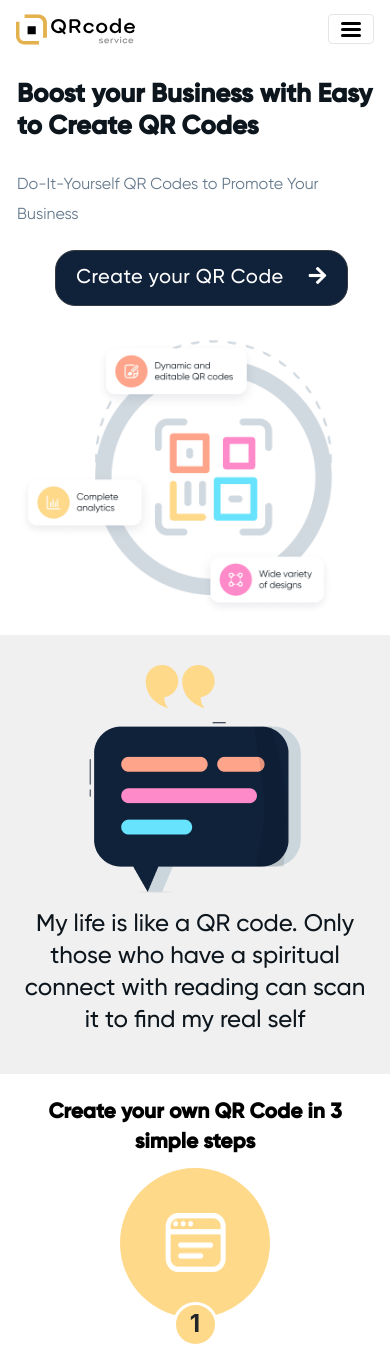
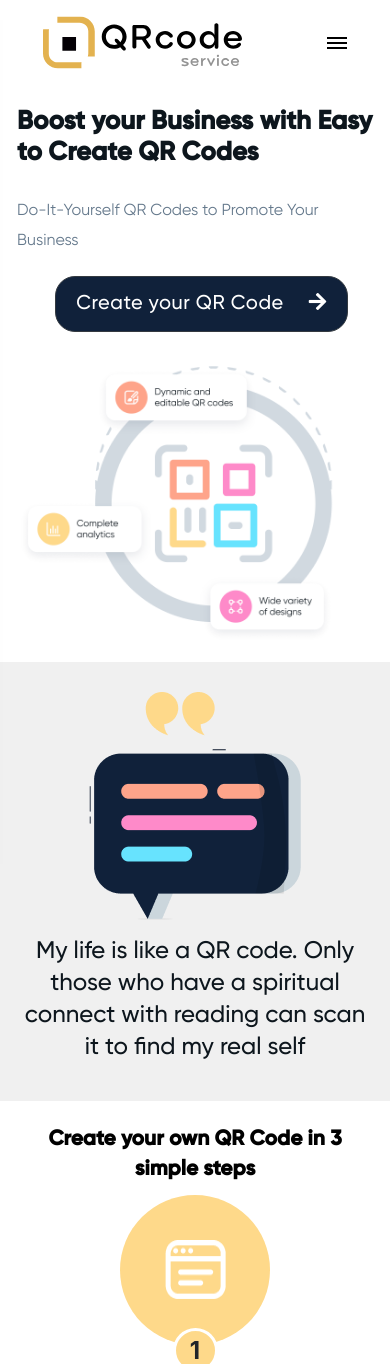
Before and after one commit to MianDawood/QrCodeProject, a PHP site: page / in a window 390 px wide. Shown: the top 1364 px of the page. Run offline with PHP 8.4, Linux system fonts and the light colour scheme; some libraries are stand-ins or nearby versions.

Commit message:
header-changes

```diff
--- a/index.html
+++ b/index.html
@@ -28,57 +28,71 @@
   <title>Create QR codes</title>
 </head>
 <script
-  type="text/javascript"> function toggleNav() { document.getElementById("main-nav").classList.toggle('show'); }</script>
+  type="text/javascript"> function toggleNav() { document.querySelector(".header-links").classList.toggle('show'); }</script>
 
 <body>
-  <nav class="navbar navbar-expand-lg navbar-light bg-light" id="main-nav">
-    <div class="container"> <a class="navbar-brand font-weight-bold" href="index.html"> <img src="images/main-logo.svg"
-          class="img-fluid" alt="logo"> </a> <button class="navbar-toggler" type="button" data-toggle="collapse"
-        data-target="#navbarSupportedContent" ria-controls="navbarSupportedContent" aria-expanded="false"
-        aria-label="Toggle navigation">
-        <div class="navbar--right">
-          <div class="hamburger" id="hamburger" onclick="toggleNav();">
-            <div class="icon1"></div>
-            <div class="icon2"></div>
-            <div class="icon3"></div>
-          </div>
-        </div>
-      </button>
-      <div class="collapse navbar-collapse" id="navbarSupportedContent">
-        <div class="show-sub-div d-flex align-items-center">
-          <div class="logo logo-toggle"> <a class="navbar-brand font-weight-bold" href="index.html"> <img
-                src="images/main-logo-white.svg" class="img-fluid" alt="logo"> </a> <button class="navbar-toggler"
-              type="button" data-toggle="collapse" data-target="#navbarSupportedContent"
-              ria-controls="navbarSupportedContent" aria-expanded="false" aria-label="Toggle navigation">
-              <div class="navbar--right">
-                <div class="hamburger" id="hamburger" onclick="toggleNav();">
-                  <div class="icon1 icon4"></div>
-                  <div class="icon3 icon5"></div>
-                </div>
-              </div>
-            </button> </div>
-          <ul class="navbar-nav ml-auto topbar-menu">
-            <!-- <li class="nav-item dropdown"> <a class="nav-link dropdown-toggle" href="#" id="navbarDropdown" role="button" data-toggle="dropdown" aria-haspopup="true" aria-expanded="false"> Language </a> <div class="dropdown-menu" aria-labelledby="navbarDropdown"> <a class="dropdown-item" href="#"></a> </div> </li> -->
-            <li class="nav-item"> <a class="nav-link active" href="qrgenrator.html">QR Code Generator</a> </li>
-            <li class="nav-item"> <a class="nav-link" href="price.html">Prices</a> </li>
-            <li class="nav-item"> <a class="nav-link" href="faq.html">FAQ</a> </li>
-            <li class="nav-item"> <a class="nav-link" href="contact.html">Contact us</a> </li>
-            <li class="nav-item"> <a class="nav-link login-top" data-toggle="modal" data-target="#exampleModal"
-                data-whatever="@mdo" href="#">Login</a> </li>
-            <li class="nav-item d-lg-none"> <a class="nav-link login-top" data-toggle="modal"
-                data-target="#creataccount" data-whatever="@mdo" href="#">Register</a> </li>
-          </ul> <button class="btn btn-dark Register_btn d-none d-lg-block" data-toggle="modal"
-            data-target="#creataccount" data-whatever="@mdo">Register</button>
-        </div> <button class="navbar-toggler show-sub-div-hidden d-lg-none" type="button" data-toggle="collapse"
-          data-target="#navbarSupportedContent" ria-controls="navbarSupportedContent" aria-expanded="false"
-          aria-label="Toggle navigation">
-          <div class="navbar--right">
-            <div class="hamburger" id="hamburger" onclick="toggleNav();"> </div>
-          </div>
+  <header>
+    <div class="logo-img">
+      <img
+        src="https://compassionate-swartz-b106f6.netlify.app/images/main-logo.svg"
+        alt=""
+      />
+      <div class="lines" onclick="toggleNav()">
+        <span></span>
+        <span></span>
+        <span></span>
+      </div>
+    </div>
+    <div class="header-links">
+      <div class="link-items">
+        <ul>
+          <!-- <li class="nav-item dropdown"> <a class="nav-link dropdown-toggle" href="#" id="navbarDropdown" role="button" data-toggle="dropdown" aria-haspopup="true" aria-expanded="false"> Language </a> <div class="dropdown-menu" aria-labelledby="navbarDropdown"> <a class="dropdown-item" href="#"></a> </div> </li> -->
+          <li>
+            <a href="qrgenrator.html">QR Code Generator</a>
+          </li>
+          <li>
+            <a href="price.html">Prices</a>
+          </li>
+          <li>
+            <a href="faq.html">FAQ</a>
+          </li>
+          <li>
+            <a href="contact.html">Contact us</a>
+          </li>
+          <li>
+            <a
+              class="nav-link login-top"
+              data-toggle="modal"
+              data-target="#exampleModal"
+              data-whatever="@mdo"
+              href="#"
+              >Login</a
+            >
+          </li>
+          <li class="nav-item d-lg-none">
+            <a
+              class="nav-link login-top"
+              data-toggle="modal"
+              data-target="#creataccount"
+              data-whatever="@mdo"
+              href="#"
+              >Register</a
+            >
+          </li>
+        </ul>
+        <button
+          class="btn btn-dark Register_btn d-none d-lg-block"
+          data-toggle="modal"
+          data-target="#creataccount"
+          data-whatever="@mdo"
+        >
+          Register
         </button>
       </div>
+      <div class="closing-btn" onclick="toggleNav()"></div>
     </div>
-  </nav> <!-- ******banner start -->
+  </header>
+   <!-- ******banner start -->
   <div class="container">
     <div class="banner_bg">
       <div class="row banner_row">
--- a/style.css
+++ b/style.css
@@ -2992,33 +2992,40 @@ h3 {
   .navbar-collapse {
   position: fixed;
   top: 0px;
-  left: -100%;
-  width: 100%;
-  height: 100%;
-  transition: all .3s ease-in-out;
+  left: 0;
+  width: 100%;
+  height: 100vh;
+  transition: all 1s ease-in-out;
   z-index: 5;
-  display: block;
-
+
+  display: flex;
 }
 
 
 .navbar-collapse.show {
   left: 0;
   display: flex;
-  align-items: flex-start !important;
-}
+}
+
+
 
 .navbar-collapse.show .show-sub-div {
   padding: 1rem 0 1rem 20px;
-  flex-flow: column;
   background: #010711;
   margin: 0;
 
   width: 70%;
   height: 100%;
+
+  flex-flow: column;
   justify-content: flex-start;
 
   box-shadow: 0px 20px 100px rgba(0, 0, 0, 0.781);
+}
+
+.navbar-collapse .show-sub-div {
+  flex-flow: column;
+  justify-content: flex-start;
 }
 
 .show-sub-div-hidden {
@@ -3034,7 +3041,7 @@ h3 {
   display: block;
 }
 .navbar-nav li a {
-  color: #ffffff !important;
+  color: white !important;
   font-size: .8rem;
 }
 .topbar-menu{
@@ -3109,3 +3116,113 @@ h3 {
 
 
   /*  */
+
+  /* Header Overwritten Styles */
+
+  header {
+    display: flex;
+    justify-content: space-around;
+    align-items: center;
+
+    margin: 1rem 0;
+  }
+  header .lines {
+    display: none;
+  }
+
+  header .lines span {
+    display: block;
+    margin: 3px 0;
+    width: 20px;
+    height: 2px;
+
+    background-color: black;
+  }
+
+  header .header-links .link-items {
+    display: flex;
+    align-items: center;
+  }
+
+  header .header-links ul {
+    display: inherit;
+    list-style-type: none;
+    margin: 0;
+
+  }
+  header .header-links ul li a {
+    text-decoration: none;
+    display: block;
+    padding: 0.5rem 1rem;
+    color: #0D161D !important;
+    font-size: 18px;
+    transition: 0.9s;
+    position: relative;
+    font-family: 'GMedium';
+  }
+  header .header-links ul li a::before {
+    content: "";
+    opacity: 1;
+    transform: scale(0);
+    transform-origin: center;
+    position: absolute;
+    top: 100%;
+    left: 0;
+    width: 100%;
+    height: 2px;
+    background-color: rgb(129, 110, 211);
+    transition: 0.5s;
+  }
+
+  header .header-links ul a:hover::before {
+    transform: scale(1);
+    width: 100%;
+  }
+
+  @media (max-width: 800px) {
+    header {
+    }
+    header .lines {
+      display: block;
+    }
+    header .logo-img {
+      width: 100%;
+      display: flex;
+      justify-content: space-around;
+      align-items: center;
+    }
+    header .header-links {
+      position: fixed;
+      top: 0;
+      left: -100%;
+
+      display: flex;
+
+      z-index: 5;
+
+      width: 100%;
+      height: 100%;
+
+      transition: all 300ms ease-in-out;
+    }
+
+    header .header-links .link-items {
+      background: #010711;
+      box-shadow: 0px 20px 100px rgba(0, 0, 0, 0.781);
+      width: 70%;
+      height: 100%;
+    }
+    header .header-links .closing-btn {
+      width: 30%;
+      height: 100%;
+    }
+
+    header .header-links.show {
+      left: 0;
+    }
+
+    header .header-links .link-items,
+    header .header-links ul {
+      flex-flow: column;
+    }
+  }
```
